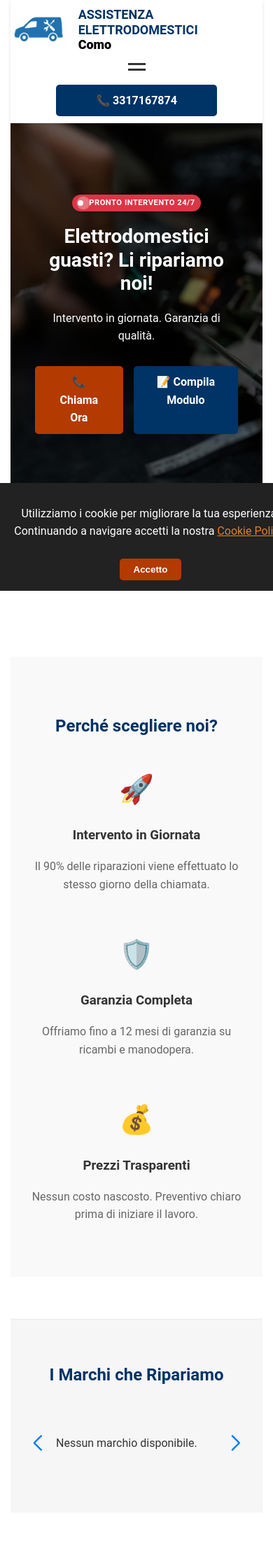
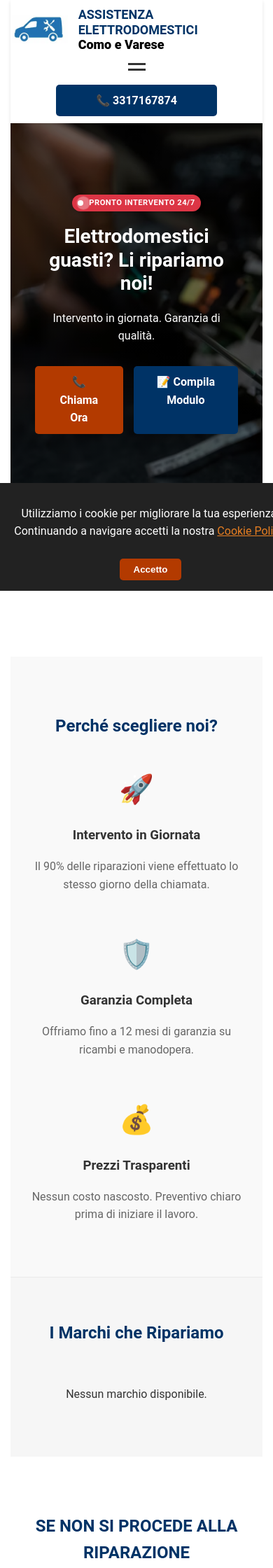
Before and after one commit to alex739291/django-repair-site, a Django app: page / in a window 390 px wide. Shown: the top 2240 px of the page at 70% size. Run offline with Django 5.2, Linux system fonts and the light colour scheme; data that the repository does not hold is empty.

Commit message:
Add a new Blog end refreshing all web-site

```diff
--- a/my_first_site/settings.py
+++ b/my_first_site/settings.py
@@ -23,7 +23,10 @@ BASE_DIR = Path(__file__).resolve().parent.parent
 SECRET_KEY = 'django-insecure-d9)$+bcb%_$w*8jn!$8$sdi-su@ml@t0rxxam8i&p+857(b%2@'
 
 # SECURITY WARNING: don't run with debug turned on in production!
-DEBUG = False
+if '/home/sashaFirsthProj' in str(BASE_DIR):
+    DEBUG = False  # Мы на сервере PythonAnywhere — выключаем отладку
+else:
+    DEBUG = True
 
 ALLOWED_HOSTS = [
     'www.tecnicoelettrodomesticicomo.it',
--- a/pages/static/pages/style.css
+++ b/pages/static/pages/style.css
@@ -262,107 +262,94 @@ h1 {
 }
 
 /* =========================================
-   6. БРЕНДЫ И СЛАЙДЕР (ОБНОВЛЕННОЕ)
+   6. БРЕНДЫ (ГРИД)
    ========================================= */
-/* --- СЕКЦИЯ БРЕНДОВ (КАК В ОРИГИНАЛЕ) --- */
 .brands-section {
-  margin-top: 60px;
   padding: 60px 0;
   background-color: #f6f6f6;
-  /* Светло-серый фон */
   border-top: 1px solid #eaeaea;
-  /* Тонкая линия сверху */
 }
 
-/* Контейнер слайдера: отступы по бокам для стрелок */
-.myBrandSwiper {
-  padding: 10px 70px !important;
-  /* 70px пустоты по бокам СПЕЦИАЛЬНО для стрелок */
-  position: relative;
+.brands-title {
+  text-align: center;
+  margin: 0 auto 40px auto;
+  color: #003366;
+  font-weight: bold;
+}
+
+.brands-grid {
+  display: grid;
+  gap: 20px;
+  justify-items: center;
+  grid-template-columns: repeat(5, 1fr);
+  padding: 0 20px;
+}
+
+.brand-item {
+  background-color: #ffffff;
+  border-radius: 50px;
+  box-shadow: 0 5px 15px rgba(0, 0, 0, 0.1);
+  padding: 20px;
+  display: flex;
+  align-items: center;
+  justify-content: center;
+  width: 100%;
   box-sizing: border-box;
 }
 
-/* КАРТОЧКА БРЕНДА: Убираем белые рамки */
-.brand-card {
-  height: 60px;
-  /* Оптимальная высота */
-  display: flex;
-  align-items: center;
-  /* Центрируем вертикально */
-  justify-content: center;
-  /* Центрируем горизонтально */
-
-  background: transparent !important;
-  /* Без белого фона */
-  box-shadow: none !important;
-  /* Без теней */
-  border: none !important;
-  /* Без рамок */
-  user-select: none;
-  /* Чтобы не выделялись синим при клике */
+.brand-item img {
+  max-width: 100%;
+  max-height: 80px;
+  object-fit: contain;
 }
 
-.brands-title {
-  text-align: center !important;
-  /* Строго по центру */
-  display: block;
-  /* Занимает всю ширину */
-  width: 100%;
-  margin: 0 auto 40px auto;
-  /* Отступ снизу 40px */
-  color: #003366;
-  /* Твой синий цвет */
-  font-weight: bold;
-}
-
-.brand-card img {
-  max-width: 80%;
-  max-height: 80%;
-  object-fit: contain;
-  /* Логотип вписывается и не сплющивается */
-
-}
-
-/* СТРЕЛКИ: Синие, простые галочки */
-.swiper-button-next,
-.swiper-button-prev {
-  width: 40px;
-  height: 100%;
-  /* На всю высоту слайдера */
-  top: 0;
-  margin-top: 0;
-
-  background: transparent !important;
-  /* Убираем любые фоны */
-  color: #0056b3;
-  /* Синий цвет */
-
-  /* Центрируем саму галочку */
+#backToTopBtn {
+  position: fixed;
+  bottom: 50px;
+  right: 0;
+  width: 50px;
+  height: 50px;
+  background-color: #999999;
+  border: none;
+  border-radius: 8px 0 0 8px;
   display: flex;
   align-items: center;
   justify-content: center;
-  transition: transform 0.2s;
+  cursor: pointer;
+  z-index: 9999;
+  /* Увеличен z-index */
+  opacity: 0;
+  visibility: hidden;
+  pointer-events: none;
+  /* Защита от фантомных кликов */
+  transform: translateX(20px);
+  /* Легкая анимация выезда */
+  transition: all 0.3s ease-in-out;
+  box-shadow: -2px 0 5px rgba(0, 0, 0, 0.2);
 }
 
-/* Делаем их тонкими и аккуратными */
-.swiper-button-next:after,
-.swiper-button-prev:after {
-  font-size: 30px !important;
-  font-weight: bold;
+#backToTopBtn.show {
+  opacity: 1;
+  visibility: visible;
+  pointer-events: auto;
+  /* Включаем клики */
+  transform: translateX(0);
 }
 
-/* Прижимаем к краям */
-.swiper-button-prev {
-  left: 10px !important;
+#backToTopBtn:hover {
+  background-color: #777777;
 }
 
-.swiper-button-next {
-  right: 10px !important;
+@media (max-width: 1024px) {
+  .brands-grid {
+    grid-template-columns: repeat(3, 1fr);
+  }
 }
 
-.swiper-button-next:active,
-.swiper-button-prev:active {
-  transform: scale(0.9);
+@media (max-width: 600px) {
+  .brands-grid {
+    grid-template-columns: repeat(2, 1fr);
+  }
 }
 
 /* --- Страница бренда (Brand Detail) --- */
@@ -1210,3 +1197,30 @@ footer {
     padding: 3px 8px;
   }
 }
+
+/* --- Blog Cards text clamping --- */
+.service-card h3 {
+  display: -webkit-box;
+  -webkit-line-clamp: 2;
+  line-clamp: 2;
+  -webkit-box-orient: vertical;
+  overflow: hidden;
+  margin-bottom: 10px;
+  line-height: 1.3;
+}
+
+.service-card .service-preview {
+  display: -webkit-box;
+  -webkit-line-clamp: 3;
+  line-clamp: 3;
+  -webkit-box-orient: vertical;
+  overflow: hidden;
+  margin-bottom: auto;
+  /* Прижимает кнопку к низу */
+}
+
+@media (max-width: 768px) {
+  .service-card h3 {
+    font-size: 1.1rem;
+  }
+}
--- a/pages/templates/pages/about.html
+++ b/pages/templates/pages/about.html
@@ -15,14 +15,14 @@ trasparenza e tecnici specializzati multimarca.{% endblock %}
         </div>
 
         <h1 style="color: #003366; margin-bottom: 20px; font-size: 2.5rem;">Il Tuo Tecnico di Fiducia per gli
-            Elettrodomestici a Como</h1>
+            Elettrodomestici a Como e Varese</h1>
 
         <div style="font-size: 1.1rem; color: #444; line-height: 1.8;">
             <p>Sappiamo perfettamente quanto possa essere frustrante la rottura improvvisa di un elettrodomestico. Una
                 lavatrice che si blocca, una lavastoviglie che non scarica o un'asciugatrice che non scalda possono
                 interrompere la routine quotidiana di un'intera famiglia.</p>
 
-            <p>Proprio per questo è nata la nostra realtà: per offrire a Como e nei comuni limitrofi un punto di
+            <p>Proprio per questo è nata la nostra realtà: per offrire a Como e nella provincia di Varese un punto di
                 riferimento rapido, onesto e professionale. Non ci limitiamo a "cambiare pezzi", ma analizziamo il
                 guasto per offrirti la soluzione più conveniente e duratura.</p>
         </div>
--- a/pages/templates/pages/base.html
+++ b/pages/templates/pages/base.html
@@ -6,15 +6,15 @@
     <meta charset="UTF-8">
     <meta name="viewport" content="width=device-width, initial-scale=1.0">
     <meta name="description"
-        content="{% block description %}Assistenza tecnica professionale per lavatrici,frigoriferi,lavastoviglie,asciugatrici Como e provincia. Uscita rapida, prezzi onesti.{% endblock %}">
+        content="{% block description %}Assistenza tecnica professionale per lavatrici,frigoriferi,lavastoviglie,asciugatrici Como e Varese e provincia. Uscita rapida, prezzi onesti.{% endblock %}">
     <meta name="keywords"
-        content="assistenza elettrodomestici Como, assistenza lavatrici, tecnico frigo, assistenza asciugatrice">
-    <title>{% block title %}Assistenza Elettrodomestici a Como | HomeRepair{% endblock %}</title>
+        content="assistenza elettrodomestici Como e Varese, assistenza lavatrici, tecnico frigo, assistenza asciugatrice">
+    <title>{% block title %}Assistenza Elettrodomestici a Como e Varese | HomeRepair{% endblock %}</title>
     <link rel="shortcut icon" type="image/png" href="{% static 'pages/favicon.png' %}" />
 
     <meta property="og:type" content="website">
-    <meta property="og:site_name" content="Assistenza Elettrodomestici Como">
-    <meta property="og:title" content="{% block og_title %}Assistenza Elettrodomestici a Como{% endblock %}">
+    <meta property="og:site_name" content="Assistenza Elettrodomestici Como e Varese">
+    <meta property="og:title" content="{% block og_title %}Assistenza Elettrodomestici a Como e Varese{% endblock %}">
     <meta property="og:description"
         content="{% block og_desc %}Assistenza rapida per lavatrici, frigoriferi, asciugatrici, lavastoviglie. Uscita in giornata!{% endblock %}">
     <meta property="og:image" content="{% block og_image %}{% static 'pages/images/logo.png' %}{% endblock %}">
@@ -343,7 +343,6 @@
         fetchpriority="high">
 
     <link rel="stylesheet" href="{% static 'pages/style.css' %}">
-    <link rel="stylesheet" href="https://cdn.jsdelivr.net/npm/swiper@11/swiper-bundle.min.css">
 
 </head>
 <script type="application/ld+json">
@@ -403,7 +402,7 @@
                             class="logo-icon" width="200" height="98">
                         <div class="logo-text">
                             <span class="brand-name">Assistenza Elettrodomestici</span>
-                            <span class="city-name">Como</span>
+                            <span class="city-name">Como e Varese</span>
                         </div>
                     </div>
                 </a>
@@ -414,6 +413,7 @@
                         <li><a href="{% url 'home' %}#services">Servizi</a></li>
                         <li><a href="{% url 'about' %}">Perché noi</a></li>
                         <li><a href="{% url 'home' %}#brands">Marchi</a></li>
+                        <li><a href="{% url 'blog_list' %}">Blog</a></li>
                         <li><a href="{% url 'contact' %}">Contatti</a></li>
                     </ul>
                 </nav>
@@ -444,10 +444,10 @@
             <div class="container">
                 <div style="margin-bottom: 20px;">
                     <h2 style="color: #fff; margin-bottom: 10px;">Assistenza Elettrodomestici Como</h3>
-                    <p>📍 Via dei Partigiani, 24, 22100 Como (CO)</p>
-                    <p>📞 <a href="tel:3317167874" style="color: #ccc; text-decoration: none;"
-                            aria-label="Chiamata rapida">3317167874</a></p>
-                    <p>⏰ Servizio di pronto intervento 24/7</p>
+                        <p>📍 Via dei Partigiani, 24, 22100 Como (CO)</p>
+                        <p>📞 <a href="tel:3317167874" style="color: #ccc; text-decoration: none;"
+                                aria-label="Chiamata rapida">3317167874</a></p>
+                        <p>⏰ Servizio di pronto intervento 24/7</p>
                 </div>
                 <p style="font-size: 0.8rem;">
                     &copy; 2026 Assistenza Elettrodomestici Como. Tutti i diritti riservati. |
@@ -464,9 +464,13 @@
 
     </div>
 
-    <script defer src="https://cdn.jsdelivr.net/npm/swiper@11/swiper-bundle.min.js"></script>
     <script defer src="{% static 'pages/script.js' %}"></script>
-
+    <button id="backToTopBtn" aria-label="Torna su">
+        <svg viewBox="0 0 24 24" width="28" height="28" stroke="white" stroke-width="2.5" fill="none"
+            stroke-linecap="round" stroke-linejoin="round">
+            <polyline points="18 15 12 9 6 15"></polyline>
+        </svg>
+    </button>
 
 </body>
 
--- a/pages/templates/pages/index.html
+++ b/pages/templates/pages/index.html
@@ -82,21 +82,16 @@ Preventivo gratuito e garanzia sui ricambi. Chiama ora!{% endblock %}
     <div class="container">
         <h2 class="brands-title">I Marchi che Ripariamo</h2>
 
-        <div class="swiper myBrandSwiper">
-            <div class="swiper-wrapper">
-                {% for brand in brands %}
-                <div class="swiper-slide brand-slide">
-                    <a href="{% url 'brand_detail' brand.slug %}" class="brand-card">
-                        <img src="{{ brand.logo.url }}" alt="{{ brand.title }}" width="200" height="100" loading="lazy">
-                    </a>
-                </div>
-                {% empty %}
-                <p>Nessun marchio disponibile.</p>
-                {% endfor %}
+        <div class="brands-grid">
+            {% for brand in brands %}
+            <div class="brand-item">
+                <a href="{% url 'brand_detail' brand.slug %}">
+                    <img src="{{ brand.logo.url }}" alt="{{ brand.title }}" loading="lazy">
+                </a>
             </div>
-
-            <div class="swiper-button-next"></div>
-            <div class="swiper-button-prev"></div>
+            {% empty %}
+            <p style="grid-column: 1 / -1; text-align: center;">Nessun marchio disponibile.</p>
+            {% endfor %}
         </div>
 
     </div>
@@ -125,9 +120,10 @@ Preventivo gratuito e garanzia sui ricambi. Chiama ora!{% endblock %}
 
 <section id="coverage" class="reveal coverage-section">
     <div class="container">
-        <h2 class="coverage-title">Zone di Intervento a Como</h2>
+        <h2 class="coverage-title">Zone di Intervento a Como e Varese</h2>
         <p class="coverage-description">
-            Il nostro tecnico specializzato garantisce un intervento rapido a domicilio in tutta la città di Como e nei
+            Il nostro tecnico specializzato garantisce un intervento rapido a domicilio in tutta la città di Como,
+            Varese e nei
             comuni della provincia. Arriviamo da te entro 1 ora dalla chiamata!
         </p>
 
@@ -153,6 +149,16 @@ Preventivo gratuito e garanzia sui ricambi. Chiama ora!{% endblock %}
                     <li>📍 Lipomo</li>
                     <li>📍 Grandate</li>
                     <li>📍 Casnate con Bernate</li>
+                </ul>
+            </div>
+
+            <div class="coverage-column">
+                <h3 class="coverage-subtitle">🚗 Provincia di Varese</h3>
+                <ul class="coverage-list">
+                    <li>📍 Varese</li>
+                    <li>📍 Busto Arsizio</li>
+                    <li>📍 Gallarate</li>
+                    <li>📍 Saronno</li>
                 </ul>
             </div>
         </div>
@@ -207,8 +213,10 @@ Preventivo gratuito e garanzia sui ricambi. Chiama ora!{% endblock %}
             <p style="margin-top: 10px; color: #666;">Sì, offriamo fino a 12 mesi di garanzia sui pezzi di ricambio.</p>
         </details>
         <details style="background: white; padding: 15px; margin-bottom: 15px; border-radius: 5px; cursor: pointer;">
-            <summary style="font-weight: bold; color: #333; outline: none;">Quando un elettrodomestico è in garanzia, chi devo chiamare?</summary>
-            <p style="margin-top: 10px; color: #666;">Se l’elettrodomestico è ancora in garanzia, devi rivolgerti al centro assistenza del produttore.</p>
+            <summary style="font-weight: bold; color: #333; outline: none;">Quando un elettrodomestico è in garanzia,
+                chi devo chiamare?</summary>
+            <p style="margin-top: 10px; color: #666;">Se l’elettrodomestico è ancora in garanzia, devi rivolgerti al
+                centro assistenza del produttore.</p>
         </details>
     </div>
 </section>
--- a/pages/urls.py
+++ b/pages/urls.py
@@ -11,4 +11,6 @@ urlpatterns = [
     path('brand/<slug:slug>/', views.brand_detail, name='brand_detail'),
     path('thanks/', views.thanks, name='thanks'),
     path('about/', views.about, name='about'),
+    path('blog/', views.blog_list, name='blog_list'),
+    path('blog/<slug:slug>/', views.article_detail, name='article_detail'),
 ]
--- a/pages/views.py
+++ b/pages/views.py
@@ -1,5 +1,5 @@
 from django.shortcuts import render, get_object_or_404, redirect
-from .models import Service, Order, Brand
+from .models import Service, Order, Brand, Article
 from .forms import OrderForm
 from django.contrib import messages
 import requests
@@ -104,3 +104,11 @@ def brand_detail(request, slug):
 # Страница благодарности
 def thanks(request):
     return render(request, 'pages/thanks.html')
+
+def blog_list(request):
+    articles = Article.objects.all()
+    return render(request, 'pages/blog.html', {'articles': articles})
+
+def article_detail(request, slug):
+    article = get_object_or_404(Article, slug=slug)
+    return render(request, 'pages/article_detail.html', {'article': article})
```
Also changed, not shown: pages/admin.py (+6 -1 lines), pages/models.py (+20 -0 lines), pages/static/pages/script.js (+20 -25 lines), pages/templates/pages/article_detail.html (added, +45 -0 lines), pages/templates/pages/blog.html (added, +33 -0 lines), pages/migrations/0014_article.py (added).
